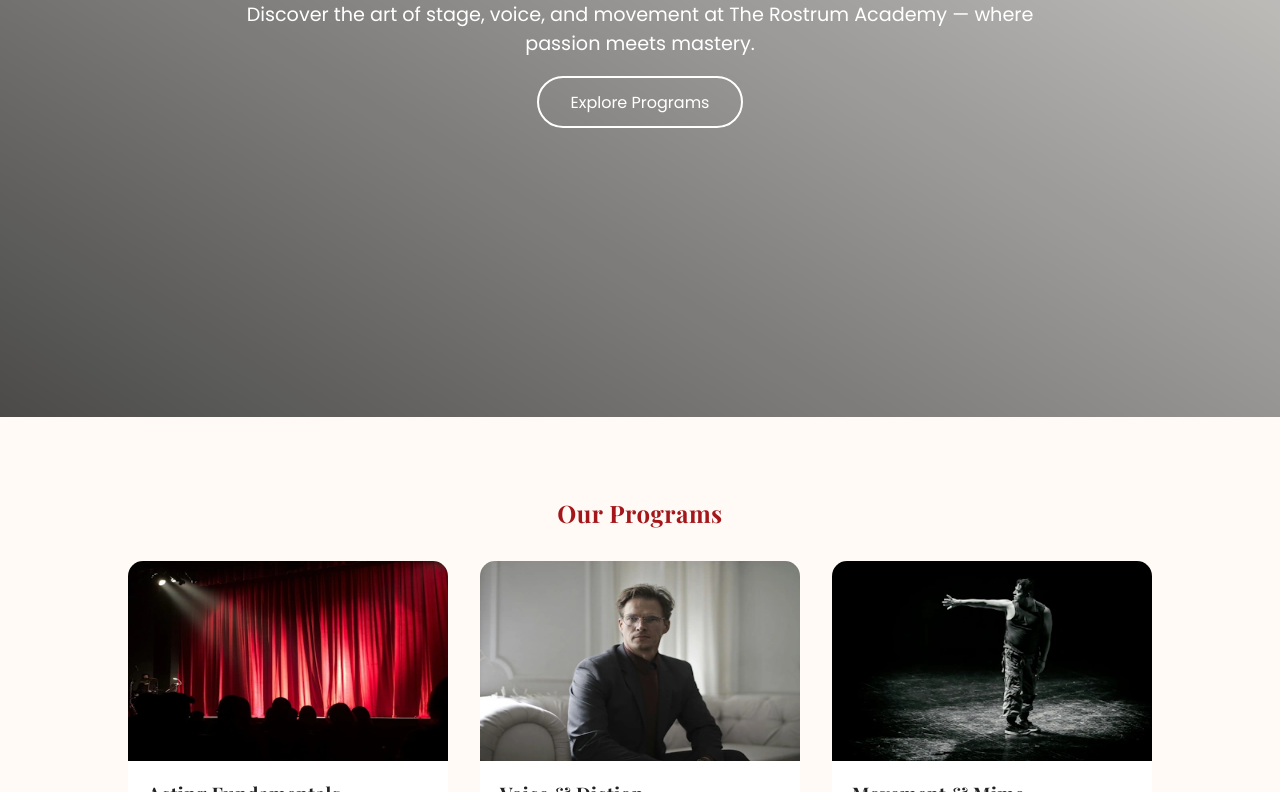
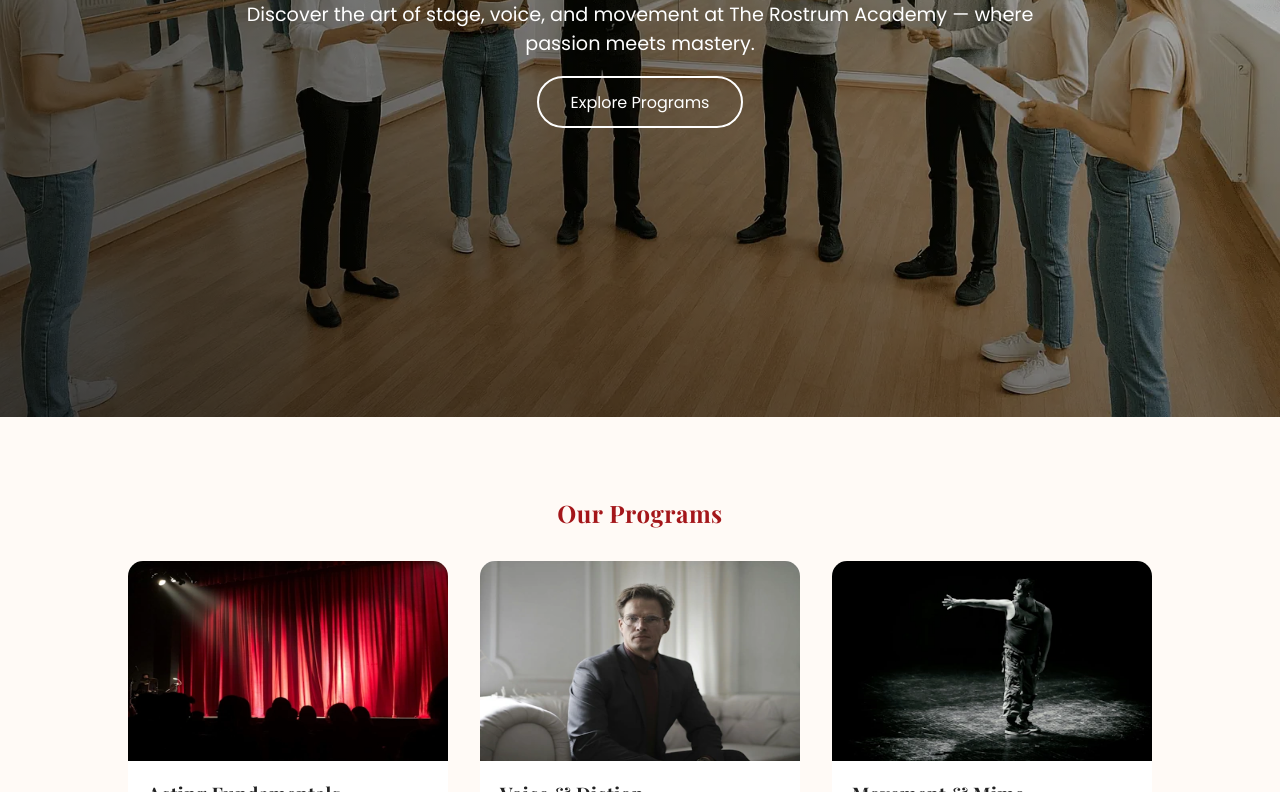
Before and after one commit to karanx64/indican-beta, a plain HTML site: page index.html in a window 1280 px wide. Shown: the part 383-1175 px from the top of the page. Drawn offline with nearby package versions, Linux system fonts and the light colour scheme.

Commit message:
fixed image path in css

```diff
--- a/styles/style.css
+++ b/styles/style.css
@@ -204,7 +204,7 @@ nav a:hover::after{ width: 100%; }
   color: white;
   display: flex; align-items: center; justify-content: center;
   text-align: center;
-  background: url(images/bg3.webp) no-repeat center/cover;
+  background: url(../images/bg3.webp) no-repeat center/cover;
   position: relative; overflow: hidden;
   will-change: transform;
 }
```
